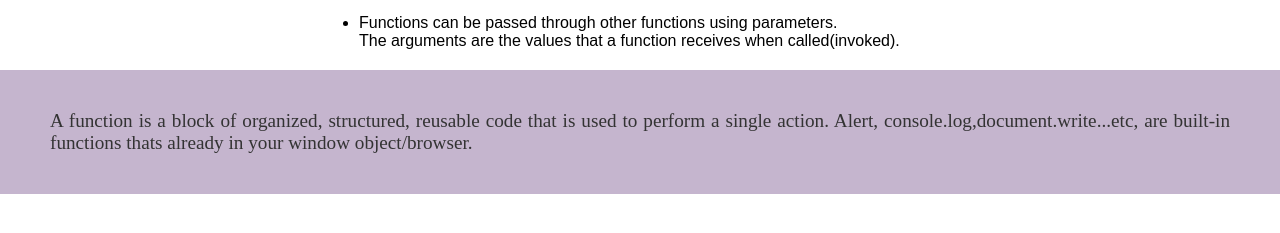
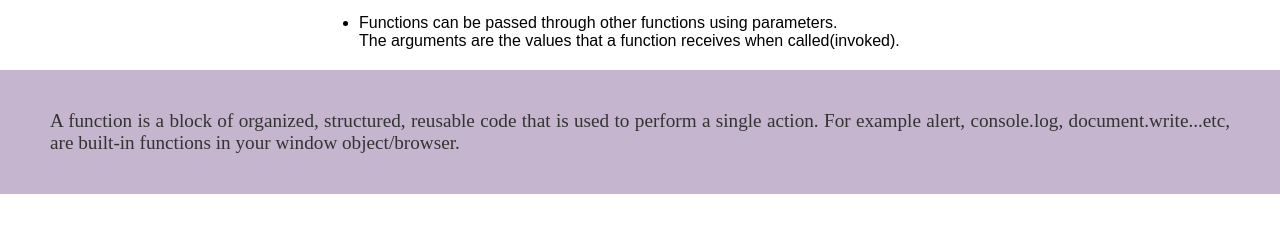
Before and after one commit to handmakerzhm/Functions, a plain HTML site: page build/index.html in a window 1280 px wide. Shown: the part 299-532 px from the top of the page. Drawn offline with Linux system fonts and the light colour scheme; a web font is replaced by a local one.

Commit message:
file changes

```diff
--- a/build/index.html
+++ b/build/index.html
@@ -24,7 +24,7 @@
         </ul>
     </div>
 
-    <p id="page_content">A function is a block of organized, structured, reusable code that is used to perform a single action. Alert, console.log,document.write...etc, are built-in functions thats already in your window object/browser.  </p>
+    <p id="page_content">A function is a block of organized, structured, reusable code that is used to perform a single action. For example alert, console.log, document.write...etc, are built-in functions in your window object/browser. </p>
 
 
 
```
Also changed, not shown: build/javascript/jscript.js (+30 -10 lines), 1 other file.
